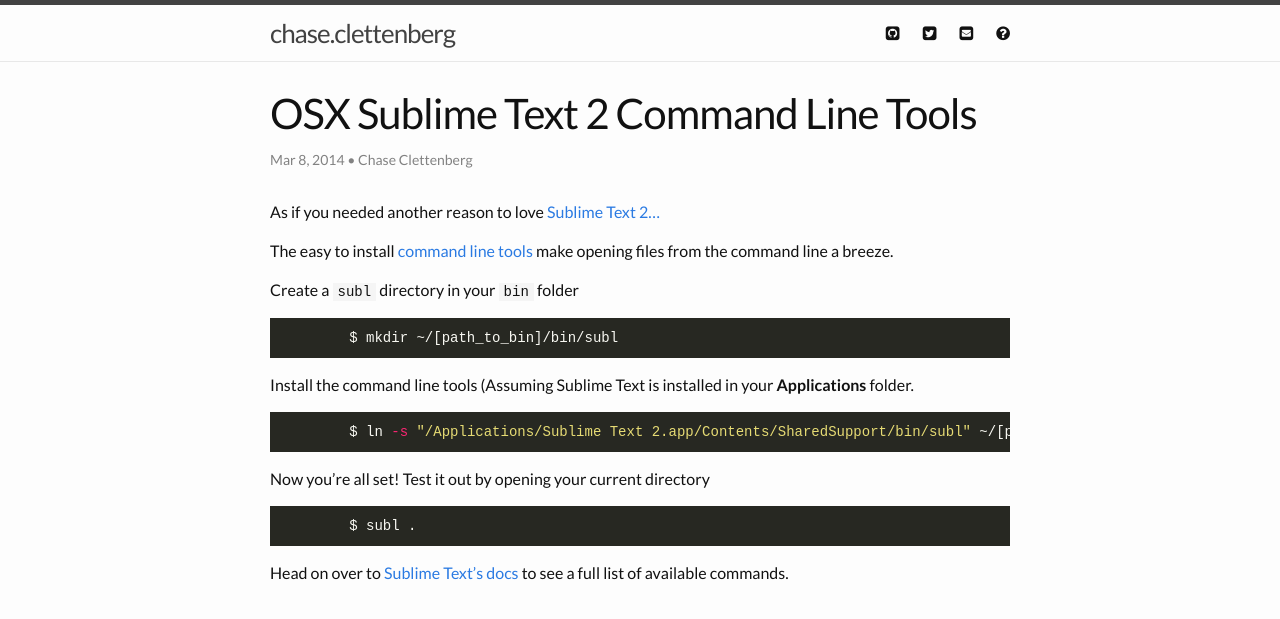
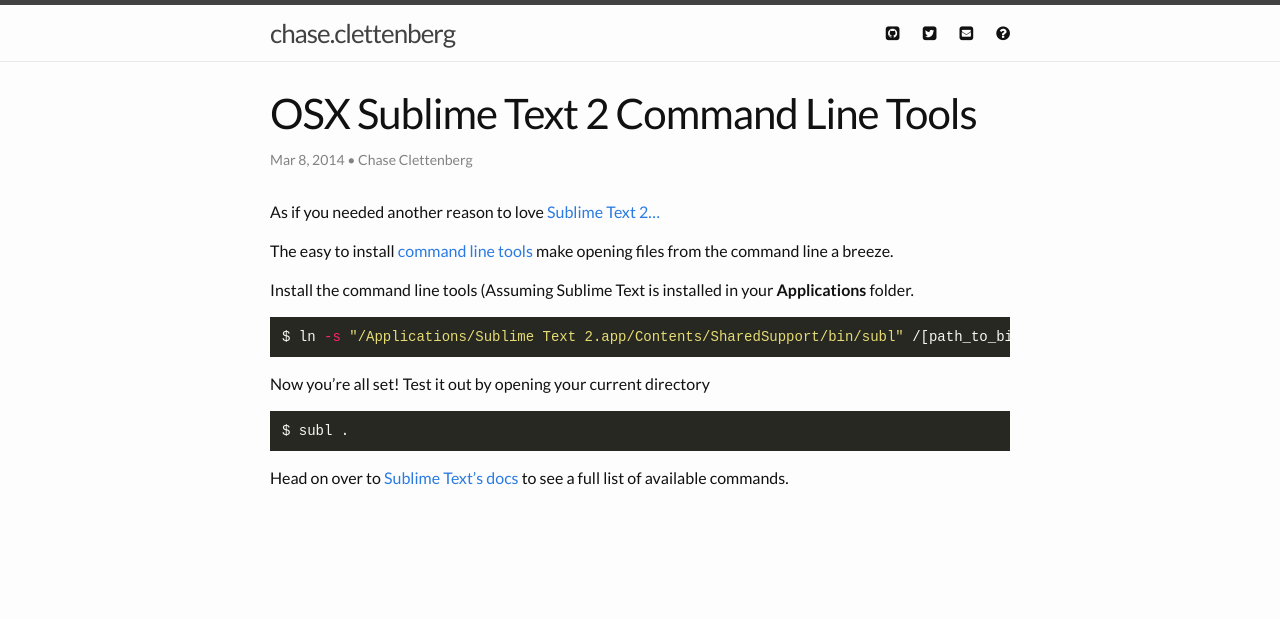
Before and after one commit to clettenberg/blog, a Jekyll site: the page built from _posts/2014-03-08-osx-sublime-text-2-command-line-tools.md, in a window 1280 px wide. Shown: the top 619 px of the page. Built offline with Jekyll 4.4.1, drawn with Linux system fonts in a browser that asks for light colours; nearby versions of some CDN libraries.

Commit message:
Clean up sublime text command line tools post

```diff
--- a/_posts/2014-03-08-osx-sublime-text-2-command-line-tools.md
+++ b/_posts/2014-03-08-osx-sublime-text-2-command-line-tools.md
@@ -16,16 +16,12 @@
 
 The easy to install [command line tools](https://www.sublimetext.com/docs/2/osx_command_line.html) make opening files from the command line a breeze.
 
-Create a `subl` directory in your `bin` folder
-{% highlight bash %}
-	$ mkdir ~/[path_to_bin]/bin/subl
-{% endhighlight %}
 Install the command line tools (Assuming Sublime Text is installed in your **Applications** folder.
 {% highlight bash %}
-	$ ln -s "/Applications/Sublime Text 2.app/Contents/SharedSupport/bin/subl" ~/[path_to_bin]/bin/subl
+$ ln -s "/Applications/Sublime Text 2.app/Contents/SharedSupport/bin/subl" /[path_to_bin]/bin/subl
 {% endhighlight %}
 Now you’re all set!  Test it out by opening your current directory
 {% highlight bash %}
-	$ subl .
+$ subl .
 {% endhighlight %}
 Head on over to [Sublime Text’s docs](https://www.sublimetext.com/docs/2/osx_command_line.html) to see a full list of available commands.
```
